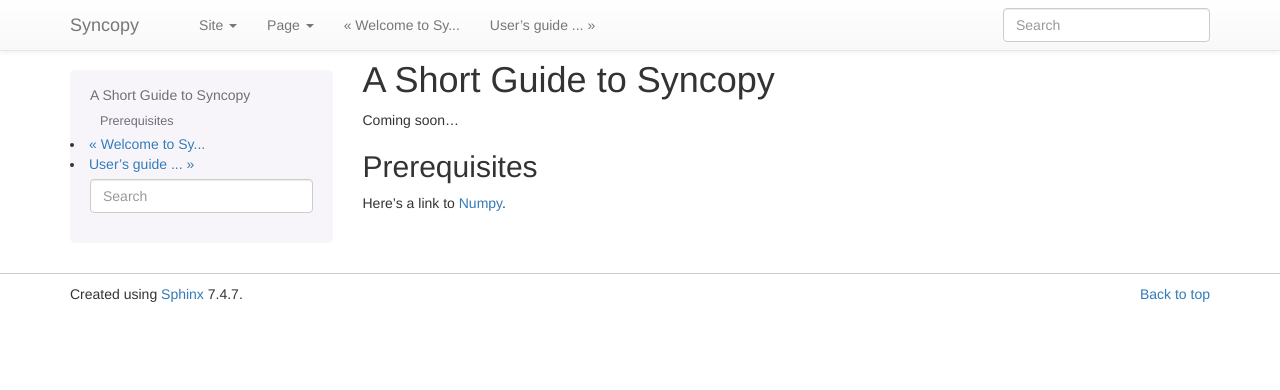
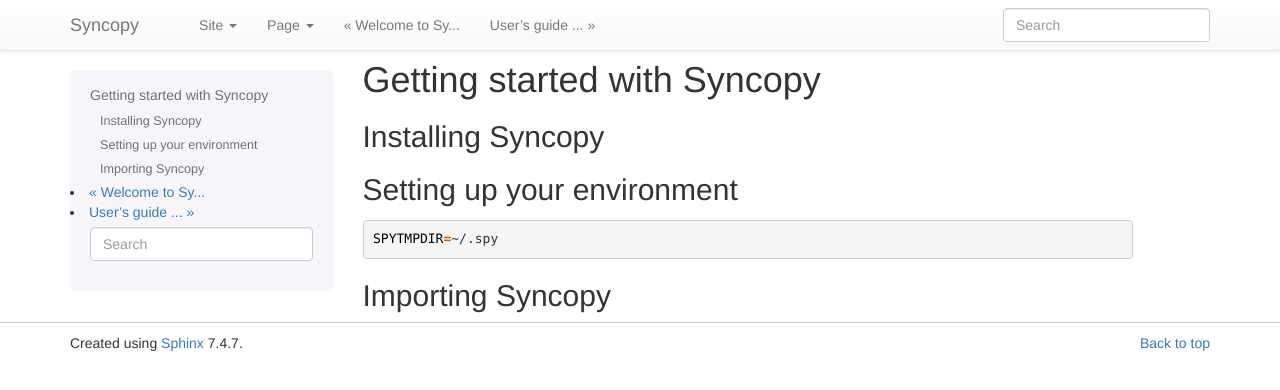
Before and after one commit to esi-neuroscience/syncopy, a Sphinx documentation site: the page built from doc/source/quickstart.rst, in a window 1280 px wide. Shown: the top 390 px of the page. Built offline with Sphinx 7.4.7, drawn with Linux system fonts in a browser that asks for light colours.

```diff
--- /dev/null
+++ b/doc/source/_templates/syncopy_base.rst
@@ -0,0 +1,6 @@
+{{ fullname | escape | underline}}
+
+.. currentmodule:: {{ module }}
+
+.. auto{{ objtype }}:: {{ objname }}
+    :members:
--- /dev/null
+++ b/doc/source/_templates/syncopy_class.rst
@@ -0,0 +1,30 @@
+{{ fullname | escape | underline}}
+
+.. currentmodule:: {{ module }}
+
+.. autoclass:: {{ objname }}
+   :members:
+
+   {% block methods %}
+   .. automethod:: __init__
+
+   {% if methods %}
+   .. rubric:: Methods
+
+   .. autosummary::
+   {% for item in methods %}
+      ~{{ name }}.{{ item }}
+   {%- endfor %}
+   {% endif %}
+   {% endblock %}
+
+   {% block attributes %}
+   {% if attributes %}
+   .. rubric:: Attributes
+
+   .. autosummary::
+   {% for item in attributes %}
+      ~{{ name }}.{{ item }}
+   {%- endfor %}
+   {% endif %}
+   {% endblock %}
--- a/doc/source/quickstart.rst
+++ b/doc/source/quickstart.rst
@@ -1,7 +1,19 @@
-A Short Guide to Syncopy
-==========================
-Coming soon...
+Getting started with Syncopy
+============================
 
-Prerequisites
--------------
-Here's a link to `Numpy <https://www.scipy.org>`_.
+Installing Syncopy
+------------------
+
+
+
+Setting up your environment
+---------------------------
+
+.. code-block:: bash
+
+    SPYTMPDIR=~/.spy
+
+
+
+Importing Syncopy
+-----------------
--- a/doc/source/user/users.rst
+++ b/doc/source/user/users.rst
@@ -1,5 +1,6 @@
+***********************
 User's guide to Syncopy
------------------------
+***********************
 
 This section of the Syncopy documentation contains information aimed at users
 who primarily want to apply existing analysis functions on their data. This
```
Also changed, not shown: other parts of doc/source/user/users.rst (+2 -0 lines), doc/source/developer/datatype.rst (added, +31 -0 lines), doc/source/developer/developers.rst (+5 -3 lines), doc/source/developer/tools.rst (added, +38 -0 lines), doc/source/user/data_handling.rst (added, +22 -0 lines), 4 other files.
